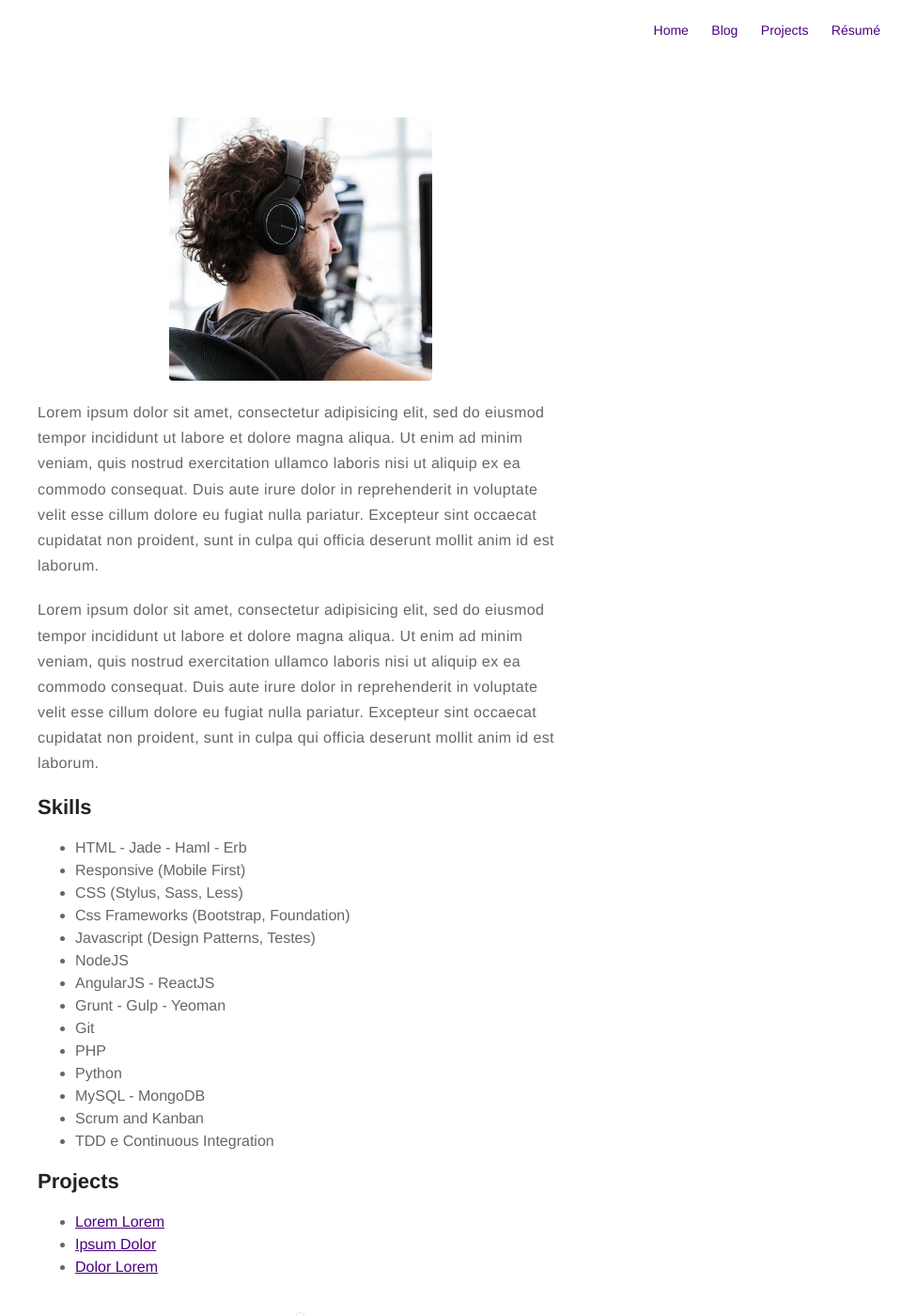
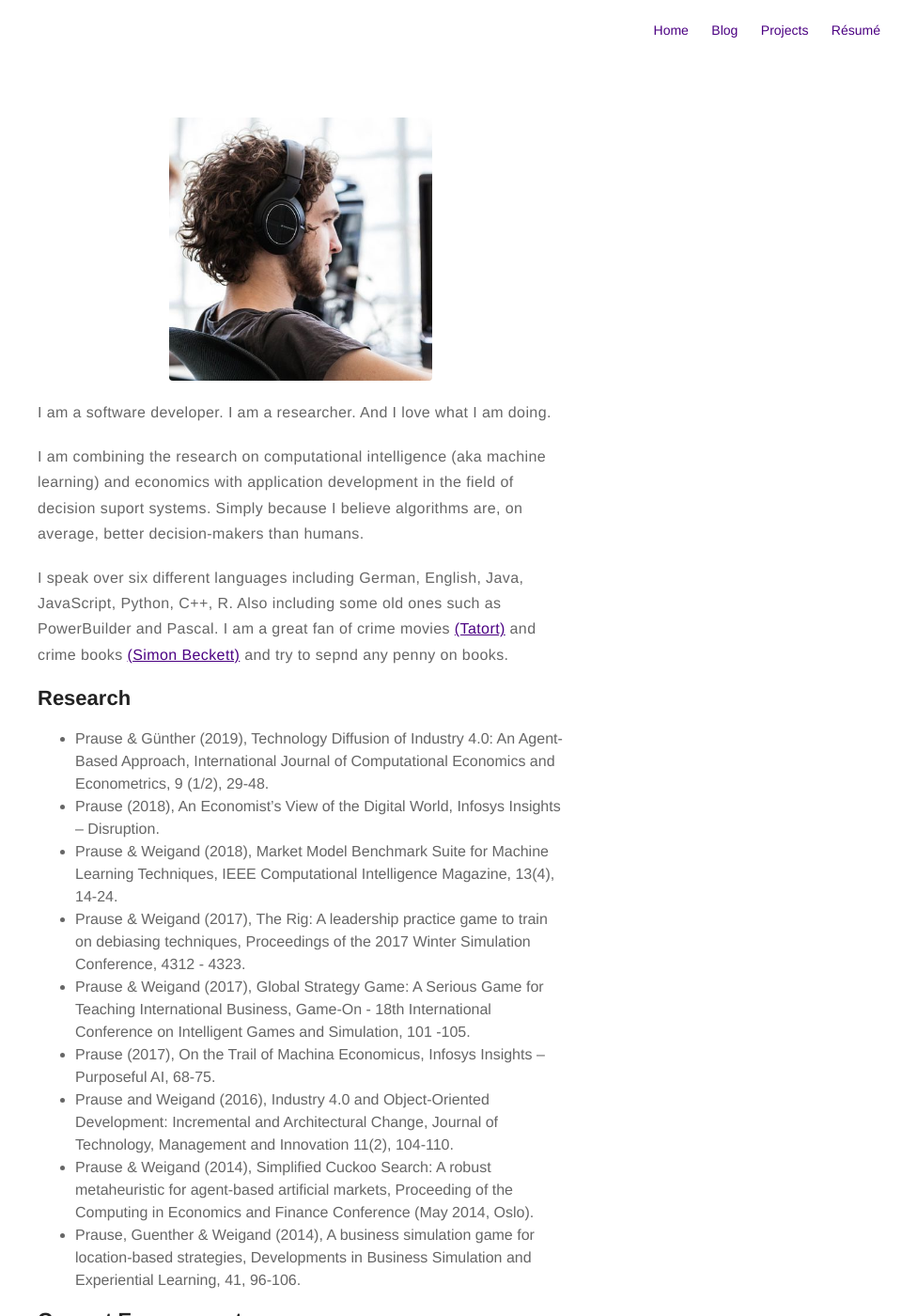
Before and after one commit to martinprause/blog, a Jekyll site: the page built from about.md, in a window 1280 px wide and 1400 px high. Shown: the whole window at 94% size, without its empty margins (320-1280 px from the left). Built offline with Jekyll 4.4.1, drawn with Linux system fonts in a browser that asks for light colours; some of the changed text lies outside the part shown.

Commit message:
Update about.md

```diff
--- a/about.md
+++ b/about.md
@@ -4,43 +4,51 @@ layout: page
 ---
 ![Profile Image]({{ site.url }}/{{ site.picture }})
 
-<p>Lorem ipsum dolor sit amet, consectetur adipisicing elit, sed do eiusmod
-tempor incididunt ut labore et dolore magna aliqua. Ut enim ad minim veniam,
-quis nostrud exercitation ullamco laboris nisi ut aliquip ex ea commodo
-consequat. Duis aute irure dolor in reprehenderit in voluptate velit esse
-cillum dolore eu fugiat nulla pariatur. Excepteur sint occaecat cupidatat non
-proident, sunt in culpa qui officia deserunt mollit anim id est laborum.</p>
+<p>I am a software developer. I am a researcher. And I love what I am doing. </p>
+<p>I am combining the research on computational intelligence (aka machine learning) and economics with application development in the field of decision suport systems. Simply because I believe algorithms are, on average, better decision-makers than humans.
+</p>
+<p>I speak over six different languages including German, English, Java, JavaScript, Python, C++, R. Also including some old ones such as PowerBuilder and Pascal. I am a great fan of crime movies
+<a href="https://www.daserste.de/unterhaltung/krimi/tatort/index.html/">(Tatort)</a> and crime books
+<a href="https://simonbeckett.com/">(Simon Beckett)</a> and try to sepnd any penny on books.
 
-<p>Lorem ipsum dolor sit amet, consectetur adipisicing elit, sed do eiusmod
-tempor incididunt ut labore et dolore magna aliqua. Ut enim ad minim veniam,
-quis nostrud exercitation ullamco laboris nisi ut aliquip ex ea commodo
-consequat. Duis aute irure dolor in reprehenderit in voluptate velit esse
-cillum dolore eu fugiat nulla pariatur. Excepteur sint occaecat cupidatat non
-proident, sunt in culpa qui officia deserunt mollit anim id est laborum.</p>
 
-<h2>Skills</h2>
+
+<h2>Research</h2>
 
 <ul class="skill-list">
-	<li>HTML - Jade - Haml - Erb</li>
-	<li>Responsive (Mobile First)</li>
-	<li>CSS (Stylus, Sass, Less)</li>
-	<li>Css Frameworks (Bootstrap, Foundation)</li>
-	<li>Javascript (Design Patterns, Testes)</li>
-	<li>NodeJS</li>
-	<li>AngularJS - ReactJS</li>
-	<li>Grunt - Gulp - Yeoman</li>
-	<li>Git</li>
-	<li>PHP</li>
-	<li>Python</li>
-	<li>MySQL - MongoDB</li>
-	<li>Scrum and Kanban</li>
-	<li>TDD e Continuous Integration</li>
+	<li>Prause & Günther (2019), Technology Diffusion of Industry 4.0: An Agent-Based Approach, International Journal of Computational Economics and Econometrics, 9 (1/2), 29-48.</li>
+	<li>Prause (2018), An Economist’s View of the Digital World, Infosys Insights – Disruption.</li>
+	<li>Prause & Weigand (2018), Market Model Benchmark Suite for Machine Learning Techniques, IEEE Computational Intelligence Magazine, 13(4), 14-24.</li>
+	<li>Prause & Weigand (2017), The Rig: A leadership practice game to train on debiasing techniques, Proceedings of the 2017 Winter Simulation Conference, 4312 - 4323.</li>
+	<li>Prause & Weigand (2017), Global Strategy Game: A Serious Game for Teaching International Business, Game-On - 18th International Conference on Intelligent Games and Simulation, 101 -105.</li>
+	<li>Prause (2017), On the Trail of Machina Economicus, Infosys Insights – Purposeful AI, 68-75.</li>
+	<li>Prause and Weigand (2016), Industry 4.0 and Object-Oriented Development: Incremental and Architectural Change, Journal of Technology, Management and Innovation 11(2), 104-110.</li>
+	<li>Prause & Weigand (2014), Simplified Cuckoo Search: A robust metaheuristic for agent-based artificial markets, Proceeding of the Computing in Economics and Finance Conference (May 2014, Oslo).</li>
+	<li>Prause, Guenther & Weigand (2014), A business simulation game for location-based strategies, Developments in Business Simulation and Experiential Learning, 41, 96-106.</li>
 </ul>
 
-<h2>Projects</h2>
+
+<h2>Current Engagements</h2>
 
 <ul>
-	<li><a href="https://github.com/">Lorem Lorem</a></li>
-	<li><a href="https://github.com/">Ipsum Dolor</a></li>
-	<li><a href="https://github.com/">Dolor Lorem</a></li>
+	<li><a href="https://www.whu.edu/en/faculty-research/economics-group/institute-for-industrial-organization/team/dr-martin-prause/">Assistant Professor for Computational Economics and Business Analytics, WHU - Otto Beisheim School of Management, Vallendar, Germany</a></li>
+	<li><a href="http://www.xinblue.de/">Co-Founder of XinBlue, Koblenz, Germany</a></li>
+	<li><a href="https://www.akad.de">Program Manager Data Science, AKAD University, Stuttgart, Germany</a></li>
+	<li><a href="https://www.kellogg.northwestern.edu/research/crti/about-crti.aspx">Visiting Researcher at the Center for Research in Technology and Innovation, Kellogg of School Management, Northwestern University, Evanston/Chicago, USA.</a></li>
 </ul>
+
+<h2>Previous Milestones</h2>
+
+<ul class="skill-list">
+	<li>Promotion (Dr.rer.pol), WHU Otto Beisheim School of Management, Vallendar, Germany</li>
+	<li>Visiting Scholar at the University of Tokyo, Japan</li>
+	<li>MBA, WHU Otto Beisheim School of Management, Vallendar Germany</li>
+	<li>IT Administrator, Studio Borgelt GmbH, Koblenz, Germany</li>
+	<li>Internship at Infosys, Bangalore, India</li>
+	<li>Mentor, Google Summer of Code with London School of Economics</li>
+	<li>Diplom in Computer Science, TU Dortmund, Germany</li>
+	<li>Software Developer (mobile appliactions), ProIT GmbH, Dortmund, Germany
+	<li>Qualified IT Specialist (Apprenticeship), Impuls AG, Bremen, Germany</li>
+
+
+</ul>
```
